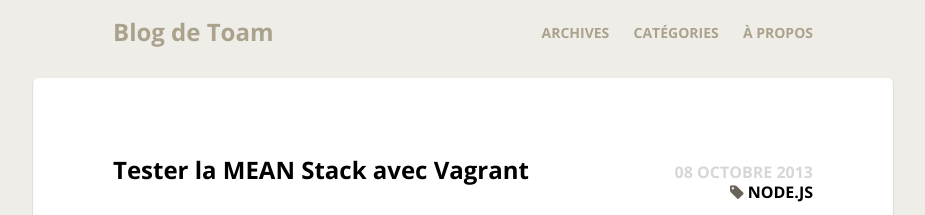
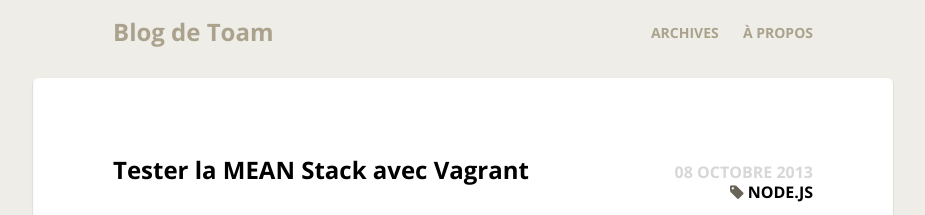
Before and after one commit to Toam/toam.fr, a Jekyll site: the page built from index.html, in a window 1280 px wide and 900 px high. Shown: the top 215 px of the window, without its empty margins (177-1102 px from the left). Built offline with Jekyll 4.4.1, drawn with Linux system fonts in a browser that asks for light colours; nearby versions of some CDN libraries; the list of posts is cut into pages by our own code.

Commit message:
Suppression lien Catégories

```diff
--- a/_layouts/default.html
+++ b/_layouts/default.html
@@ -30,7 +30,6 @@
     <nav>
       <ul>
         <li><a href="{{site.url}}/archives/">Archives</a></li>
-        <li><a href="{{site.url}}/categories/">Catégories</a></li>
         <li><a href="{{site.url}}/about/">À Propos</a></li>
       </ul>
     </nav>
```
